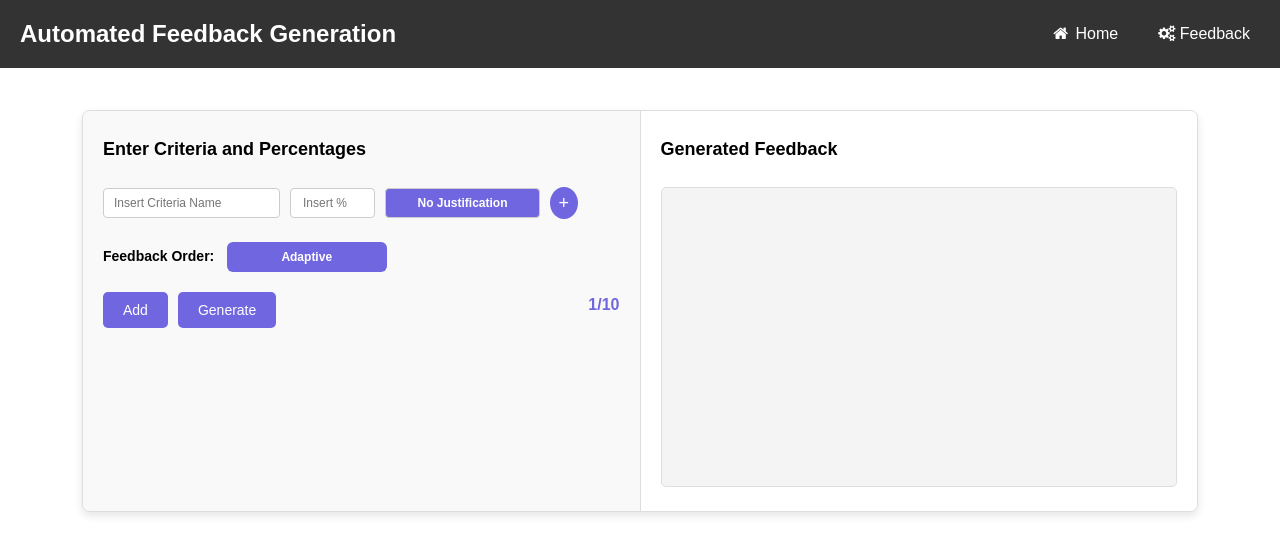
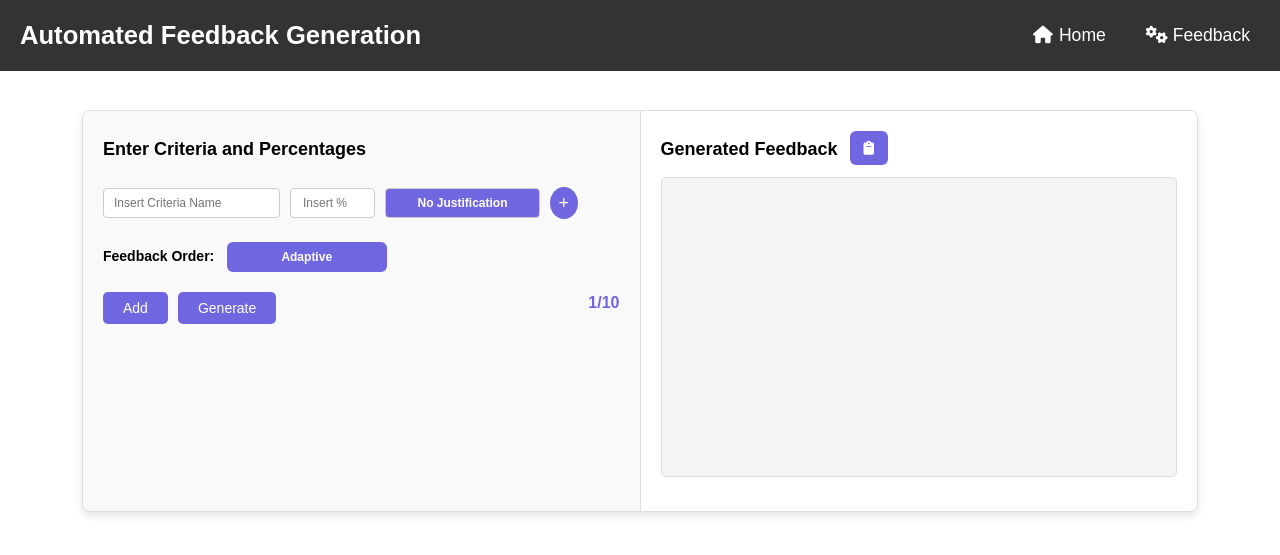
Before and after one commit to Zeesh40/FeedbackGenerationCSG, a Flask app: page /feedback in a window 1280 px wide. Shown: the top 555 px of the page. Run offline with Flask 3, Linux system fonts and the light colour scheme; some libraries are stand-ins or nearby versions.

Commit message:
copy function and resized buttons

```diff
--- a/static/css/styles.css
+++ b/static/css/styles.css
@@ -30,7 +30,7 @@ nav {
 
 nav h1 {
   margin: 0;
-  font-size: 1.5em;
+  font-size: 1.6em;
 }
 
 .nav-wrapper ul {
@@ -47,8 +47,8 @@ nav h1 {
 .nav-wrapper ul li a {
   text-decoration: none; /* Removes underline */
   color: white; /* White link text */
-  font-size: 1em;
-  padding: 5px 10px; /* Adds padding around the link */
+  font-size: 1.1em;
+  padding: 10px 10px; /* Adds padding around the link */
   border-radius: 5px; /* Slightly rounded corners */
 }
 
@@ -388,7 +388,7 @@ select:focus {
 
 .btn {
   margin-top: 10px;
-  padding: 10px 20px;
+  padding: 8px 20px;
   border: none;
   border-radius: 5px;
   cursor: pointer;
@@ -589,3 +589,30 @@ select {
 #orderSelect:hover {
   background-color: #8880f0;
 }
+
+.feedback-header {
+  display: flex;
+  align-items: center;
+  gap: 12px; /* space between title and button */
+  margin-bottom: 10px;
+}
+
+.feedback-header h2 {
+  margin: 0;
+  font-size: 18px;
+  font-weight: bold;
+}
+
+.copy-btn {
+  background-color: #7066e0;
+  color: #fff;
+  padding: 6px 14px;
+  border: none;
+  border-radius: 6px;
+  cursor: pointer;
+  font-size: 14px;
+  font-weight: 500;
+  height: 34px;
+  line-height: 1;
+  margin-top: -2px; /* ✅ Moves it up slightly */
+}
--- a/static/js/script.js
+++ b/static/js/script.js
@@ -231,6 +231,40 @@ function sendData() {
             icon: "error"
         });
     });
+
+    document.getElementById("copyFeedback").addEventListener("click", function () {
+        const feedbackText = document.getElementById("feedbackOutput").innerText;
+
+        if (!feedbackText.trim()) {
+            Swal.fire({
+                icon: "info",
+                title: "Nothing to copy",
+                text: "Please generate some feedback first.",
+            });
+            return;
+        }
+
+        navigator.clipboard.writeText(feedbackText)
+            .then(() => {
+                Swal.fire({
+                    icon: "success",
+                    title: "Copied!",
+                    text: "The feedback has been copied to your clipboard.",
+                    timer: 2000,
+                    showConfirmButton: false
+                });
+            })
+            .catch(err => {
+                console.error("Failed to copy:", err);
+                Swal.fire({
+                    icon: "error",
+                    title: "Oops!",
+                    text: "Failed to copy feedback.",
+                });
+            });
+    });
+
+
 }
 
 
--- a/templates/base.html
+++ b/templates/base.html
@@ -2,8 +2,9 @@
 <html lang="en">
 <head>
     <title>{% block title %}{% endblock %} - Final Project</title>
-    <link rel="stylesheet" href="{{ url_for('static', filename='css/styles.css') }}">
-    <link rel="stylesheet" href="https://cdnjs.cloudflare.com/ajax/libs/font-awesome/4.7.0/css/font-awesome.min.css">
+    <link rel="stylesheet" href="{{ url_for('static', filename='css/styles.css') }}"/>
+    <link rel="stylesheet" href="https://cdnjs.cloudflare.com/ajax/libs/font-awesome/6.4.0/css/all.min.css"/>
+
 </head>
 <body>
 <nav>
--- a/templates/feedback.html
+++ b/templates/feedback.html
@@ -4,12 +4,11 @@
 
 {% block content %}
 <div class="container">
-    <!-- Left Pane: Input Section -->
+    <!-- Left Pane -->
     <div class="left-pane">
         <h2>Enter Criteria and Percentages</h2>
         <form id="feedbackForm">
             <div id="criteriaInputs">
-                <!-- Default Criteria Input Group with Number -->
                 <div class="input-group">
                     <input type="text" name="criteria[]" placeholder="Insert Criteria Name" required>
                     <input type="number" name="scores[]" placeholder="Insert %" min="0" max="100" step="1" required>
@@ -17,19 +16,19 @@
                         <option value="">No Justification</option>
                     </select>
                     <button type="button" class="add-justification">+</button>
-                    <span class="spacer"></span> <!-- Fake 'X' to preserve layout -->
+                    <span class="spacer"></span>
                 </div>
             </div>
-            <!-- Feedback Order Dropdown -->
+
             <div class="feedback-order-container">
                 <label for="orderSelect">Feedback Order:</label>
                 <select id="orderSelect" name="order">
-                  <option value="adaptive">Adaptive</option>
-                  <option value="high-mid-low">High to Low</option>
-                  <option value="low-mid-high">Low to High</option>
+                    <option value="adaptive">Adaptive</option>
+                    <option value="high-mid-low">High to Low</option>
+                    <option value="low-mid-high">Low to High</option>
                 </select>
-              </div>
-            <!-- Buttons and Counter -->
+            </div>
+
             <div class="button-container">
                 <button type="button" class="btn add-btn" onclick="addCriteria()">Add</button>
                 <button type="button" class="btn generate-btn" id="generateFeedback">Generate</button>
@@ -40,14 +39,17 @@
 
     <!-- Right Pane: Output Section -->
     <div class="right-pane">
-        <h2>Generated Feedback</h2>
-        <div id="feedbackOutput">
-            <!-- Feedback will appear here -->
+        <div class="feedback-header">
+            <h2>Generated Feedback</h2>
+            <button id="copyFeedback" class="btn copy-btn" title="Copy to clipboard">
+                <i class="fas fa-clipboard"></i>
+              </button>
         </div>
+        <div id="feedbackOutput" class="feedback-box"></div>
     </div>
 </div>
 
-<!-- Include JavaScript file -->
+<!-- Scripts -->
 <script src="https://cdn.jsdelivr.net/npm/sweetalert2@11"></script>
 <script src="{{ url_for('static', filename='js/script.js') }}"></script>
 
```
